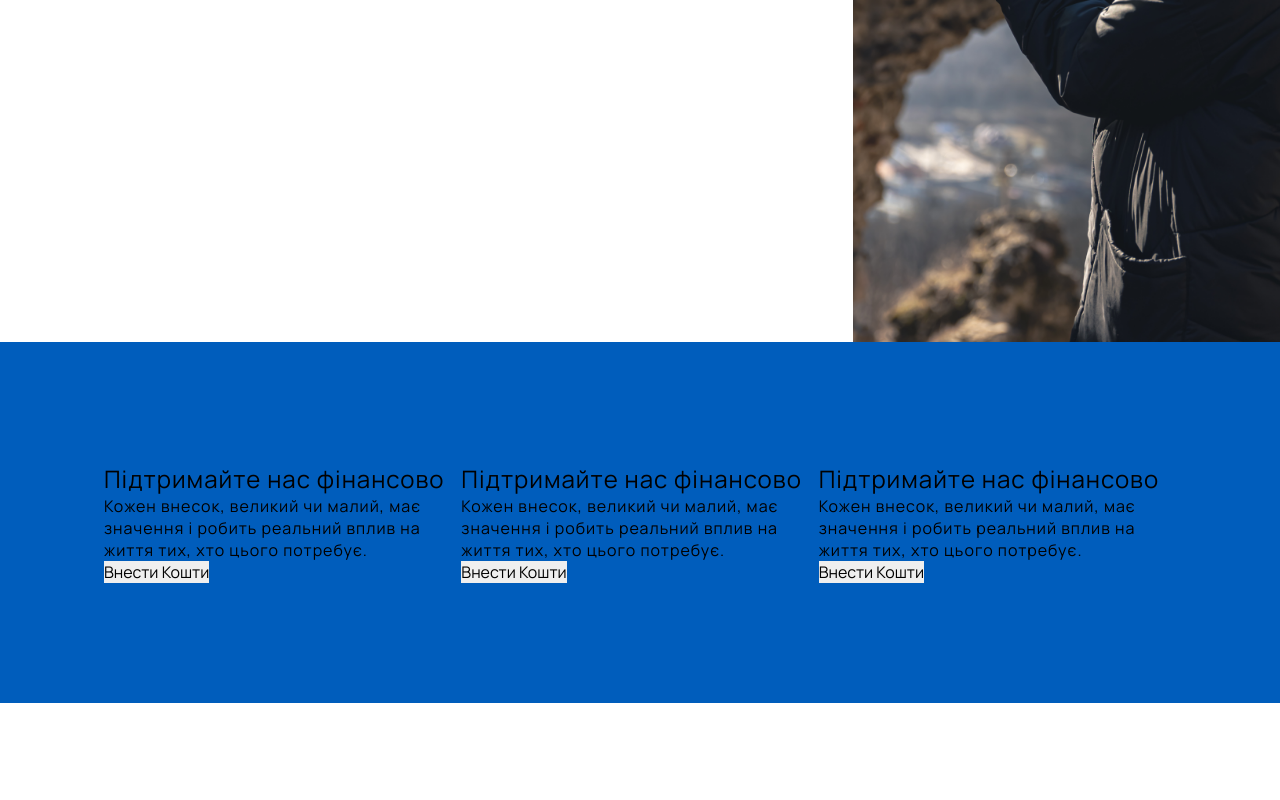
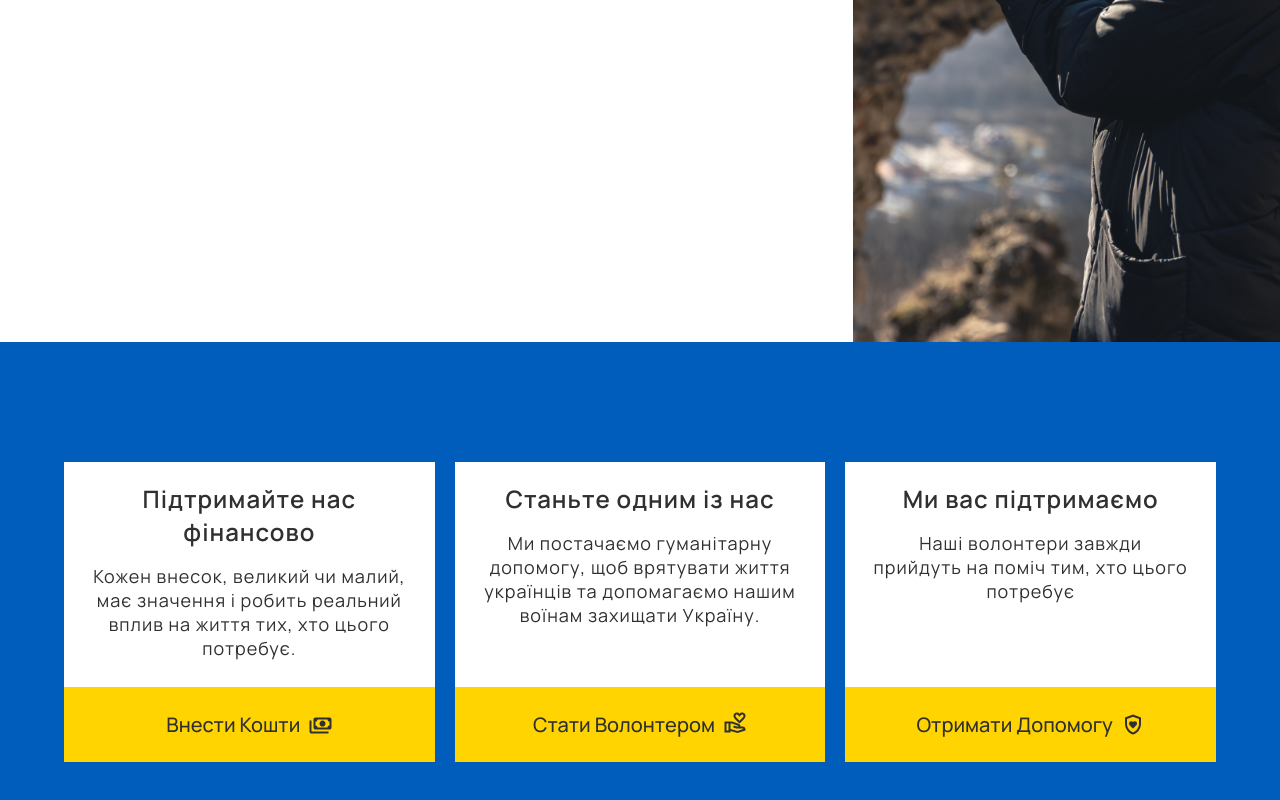
Before and after one commit to danylokvl/hearts-of-ukraine-website, a React (Create React App) app: page / in a window 1280 px wide. Shown: the part 587-1387 px from the top of the page. Before the commit the page ends 1290 px from the top, so only its background shows below. Built offline with nearby package versions, Linux system fonts and the light colour scheme.

Commit message:
MainActivitiesBlock styles is done

```diff
--- a/src/components/MainPage-Sections/MainActivitiesBlock/MainActivitiesBlock.jsx
+++ b/src/components/MainPage-Sections/MainActivitiesBlock/MainActivitiesBlock.jsx
@@ -1,47 +1,101 @@
+import { useState } from "react";
+import { ReactSVG } from "react-svg";
 import "./MainActivitiesBlock.scss";
 
+import moneyIcon from "../../../assets/icons/money-24px-black.svg";
+import handHeartIcon from "../../../assets/icons/heart-hand-24px-black.svg";
+import shieldHeartIcon from "../../../assets/icons/shield-heart-24px-black.svg";
+
 const MainActivitiesBlock = () => {
+  const [cardIsHovered, setCardIsHovered] = useState({
+    moneyCard: false,
+    volunteerCard: false,
+    needHelpCard: false,
+  });
+
   return (
     <section className="mainActivitiesBlock">
       <div className="mainActivitiesBlock__content">
         <div className="mainActivitiesBlock__cardsContainer">
           <div className="mainActivitiesBlock__card">
-            <div className="textContaienr">
+            <div className="textContainer">
               <h3>Підтримайте нас фінансово</h3>
               <p>
                 Кожен внесок, великий чи малий, має значення і робить реальний вплив на життя тих,
                 хто цього потребує.
               </p>
             </div>
-            <button>
+            <button
+              onMouseEnter={() =>
+                setCardIsHovered((prevState) => ({ ...prevState, moneyCard: true }))
+              }
+              onMouseLeave={() =>
+                setCardIsHovered((prevState) => ({ ...prevState, moneyCard: false }))
+              }
+            >
               <span>Внести Кошти</span>
-              <img />
+              <ReactSVG
+                style={{ width: "24px", height: "24px", transform: "translateY(5px)" }}
+                src={moneyIcon}
+                beforeInjection={(svg) => {
+                  svg
+                    .querySelector("path")
+                    .setAttribute("fill", `${cardIsHovered.moneyCard ? "#005dbc" : "#303030"}`);
+                }}
+              />
             </button>
           </div>
           <div className="mainActivitiesBlock__card">
-            <div className="textContaienr">
-              <h3>Підтримайте нас фінансово</h3>
+            <div className="textContainer">
+              <h3>Станьте одним із нас</h3>
               <p>
-                Кожен внесок, великий чи малий, має значення і робить реальний вплив на життя тих,
-                хто цього потребує.
+                Ми постачаємо гуманітарну допомогу, щоб врятувати життя українців та допомагаємо
+                нашим воїнам захищати Україну.
               </p>
             </div>
-            <button>
-              <span>Внести Кошти</span>
-              <img />
+            <button
+              onMouseEnter={() =>
+                setCardIsHovered((prevState) => ({ ...prevState, volunteerCard: true }))
+              }
+              onMouseLeave={() =>
+                setCardIsHovered((prevState) => ({ ...prevState, volunteerCard: false }))
+              }
+            >
+              <span>Стати Волонтером</span>
+              <ReactSVG
+                style={{ width: "24px", height: "24px" }}
+                src={handHeartIcon}
+                beforeInjection={(svg) => {
+                  svg
+                    .querySelector("path")
+                    .setAttribute("fill", `${cardIsHovered.volunteerCard ? "#005dbc" : "#303030"}`);
+                }}
+              />
             </button>
           </div>
           <div className="mainActivitiesBlock__card">
-            <div className="textContaienr">
-              <h3>Підтримайте нас фінансово</h3>
-              <p>
-                Кожен внесок, великий чи малий, має значення і робить реальний вплив на життя тих,
-                хто цього потребує.
-              </p>
+            <div className="textContainer">
+              <h3>Ми вас підтримаємо</h3>
+              <p>Наші волонтери завжди прийдуть на поміч тим, хто цього потребує</p>
             </div>
-            <button>
-              <span>Внести Кошти</span>
-              <img />
+            <button
+              onMouseEnter={() =>
+                setCardIsHovered((prevState) => ({ ...prevState, needHelpCard: true }))
+              }
+              onMouseLeave={() =>
+                setCardIsHovered((prevState) => ({ ...prevState, needHelpCard: false }))
+              }
+            >
+              <span>Отримати Допомогу</span>
+              <ReactSVG
+                style={{ width: "24px", height: "24px", transform: "translateY(2px)" }}
+                src={shieldHeartIcon}
+                beforeInjection={(svg) => {
+                  svg
+                    .querySelector("path")
+                    .setAttribute("fill", `${cardIsHovered.needHelpCard ? "#005dbc" : "#303030"}`);
+                }}
+              />
             </button>
           </div>
         </div>
--- a/src/components/MainPage-Sections/MainActivitiesBlock/MainActivitiesBlock.scss
+++ b/src/components/MainPage-Sections/MainActivitiesBlock/MainActivitiesBlock.scss
@@ -2,9 +2,10 @@
 @use "../../../variables.scss";
 
 .mainActivitiesBlock {
-  padding: 120px 40px;
+  padding: 120px 0px 120px 0px;
   background-color: variables.$color-1;
   position: relative;
+  text-align: center;
   &::before {
     content: "";
     position: absolute;
@@ -18,17 +19,113 @@
   }
   .mainActivitiesBlock__content {
     .mainActivitiesBlock__cardsContainer {
-      @include mixins.displayFlexProps(row, center, unset);
+      display: grid;
+      grid-template-columns: 1fr 1fr 1fr;
+      grid-template-rows: 1fr;
+      column-gap: 20px;
+      overflow: hidden;
       .mainActivitiesBlock__card {
+        cursor: pointer;
+        padding-top: 20px;
+        background-color: variables.$white;
+        width: 100%;
+        height: 300px;
+        @include mixins.displayFlexProps(column, space-between, center);
+        transition: background-color 0.5s ease;
         .textContainer {
+          padding: 0px 28px;
           color: variables.$black;
+          text-align: center;
 
           h3 {
+            text-align: center;
+            font-weight: 600;
+            margin-bottom: 16px;
           }
+          p {
+            font-weight: normal;
+            font-size: 18px;
+          }
+        }
+        button {
+          margin-top: auto;
+          background-color: variables.$color-2;
+          padding: 24px;
+          width: 100%;
+          @include mixins.displayFlexProps(row, center, center);
+          column-gap: 8px;
           span {
+            color: variables.$black;
+            font-size: 20px;
+            font-weight: 500;
+          }
+          &:hover {
+            span {
+              color: variables.$color-1;
+            }
+          }
+        }
+        &:hover {
+          background-color: variables.$color-2;
+          button {
+            background-color: variables.$white;
+            span {
+              color: variables.$color-1;
+            }
           }
         }
       }
     }
   }
 }
+
+@media (max-width: 1024px) {
+  .mainActivitiesBlock {
+    .mainActivitiesBlock__content {
+      padding: 0 44px;
+      .mainActivitiesBlock__cardsContainer {
+        grid-template-rows: 1fr 1fr 1fr;
+        grid-template-columns: 1fr;
+        justify-items: center;
+        row-gap: 44px;
+        .mainActivitiesBlock__card {
+        }
+      }
+    }
+  }
+}
+
+@media (max-width: 426px) {
+  .mainActivitiesBlock {
+    padding: 80px 0 80px 0;
+    .mainActivitiesBlock__content {
+      padding: 0px;
+      .mainActivitiesBlock__cardsContainer {
+        .mainActivitiesBlock__card {
+          .textContainer {
+            h3 {
+            }
+            span {
+            }
+          }
+        }
+      }
+    }
+  }
+}
+
+@media (max-width: 320px) {
+  .mainActivitiesBlock {
+    .mainActivitiesBlock__content {
+      .mainActivitiesBlock__cardsContainer {
+        .mainActivitiesBlock__card {
+          .textContainer {
+            p {
+              font-size: 16px;
+            }
+          }
+        }
+      }
+    }
+  }
+}
```
